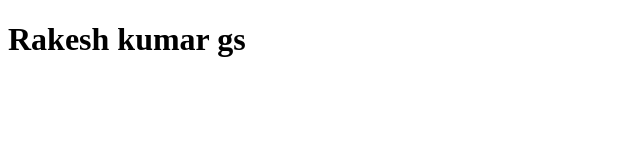
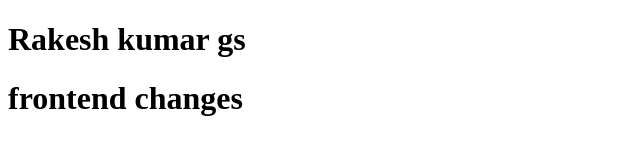
Before and after one commit to rakeshkumar199812/samplerepo, a plain HTML site: page index.html in a window 1280 px wide. Shown: the whole page, without its empty margins (0-640 px from the left). Drawn offline with Linux system fonts and the light colour scheme.

Commit message:
feat:added some frontend code

```diff
--- a/index.html
+++ b/index.html
@@ -9,3 +9,4 @@
 </body>
 </html>
 <h1>Rakesh kumar gs</h1>
+<h1>frontend changes</h1>
```
